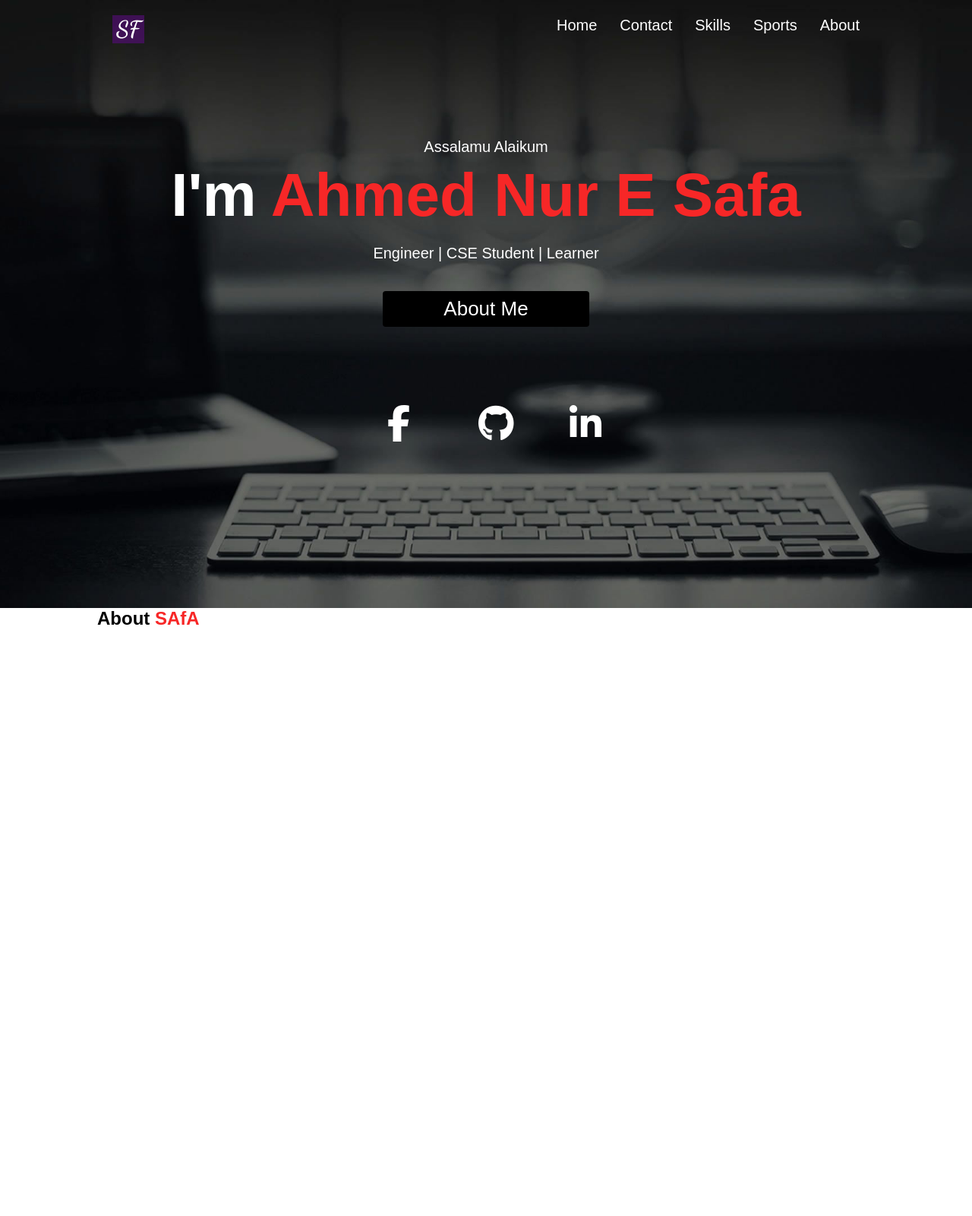
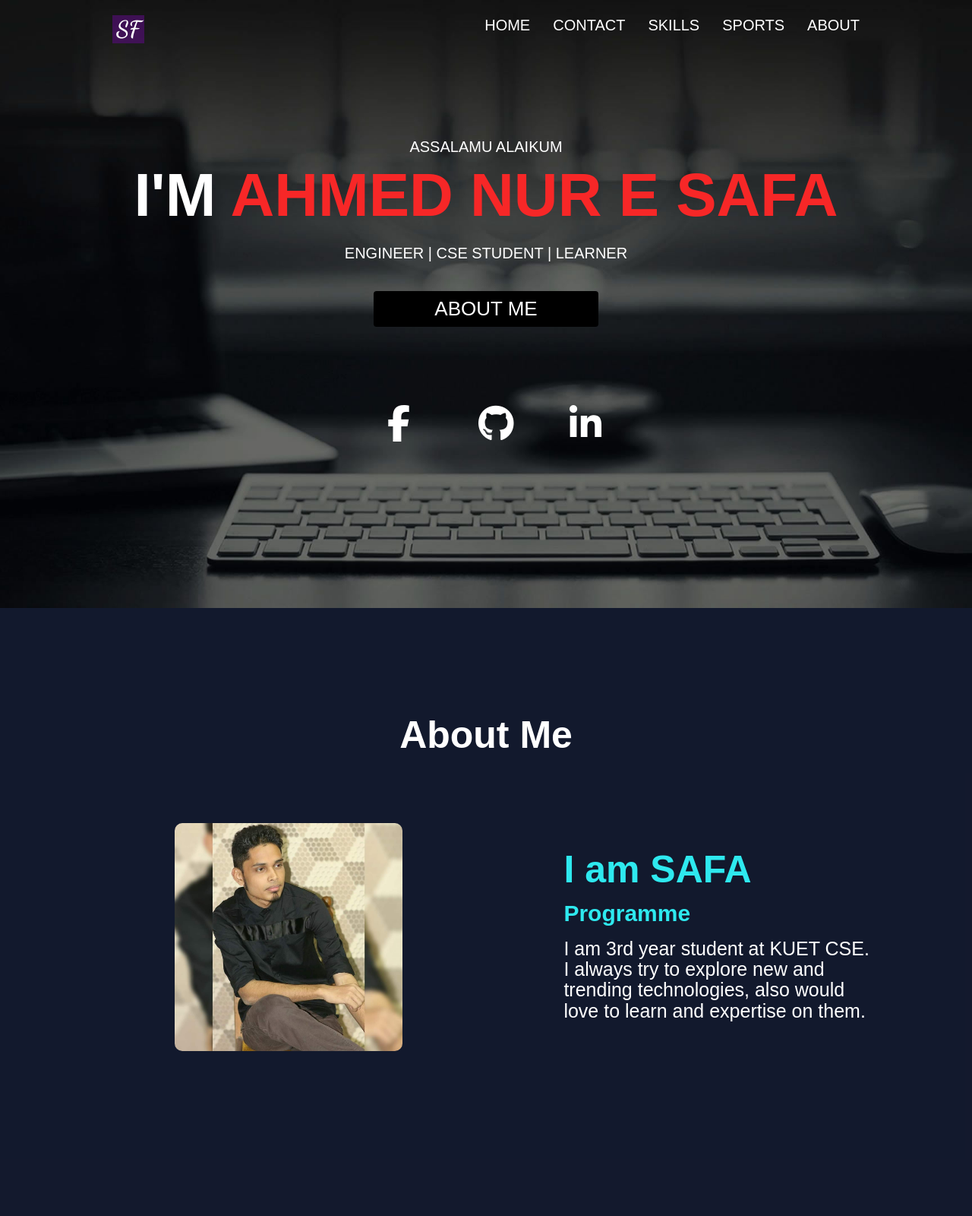
Before and after one commit to AHMED-SAFA/portfolio_SAFA, a PHP site: page / in a window 1280 px wide. Shown: the whole page at 76% size. Run offline with PHP 8.4, Linux system fonts and the light colour scheme.

Commit message:
about page added

```diff
--- /dev/null
+++ b/JS/typescript.js
@@ -0,0 +1,65 @@
+class TypeWriter {
+  constructor(txtElement, words, wait = 3000) {
+    this.txtElement = txtElement;
+    this.words = words;
+    this.txt = "";
+    this.wordIndex = 0;
+    this.wait = parseInt(wait, 10);
+    this.type();
+    this.isDeleting = false;
+  }
+
+  type() {
+    // Current index of word
+    const current = this.wordIndex % this.words.length;
+    // Get full text of current word
+    const fullTxt = this.words[current];
+
+    // Check if deleting
+    if (this.isDeleting) {
+      // Remove char
+      this.txt = fullTxt.substring(0, this.txt.length - 1);
+    } else {
+      // Add char
+      this.txt = fullTxt.substring(0, this.txt.length + 1);
+    }
+
+    // Insert txt into element
+    this.txtElement.innerHTML = `<span class="txt">${this.txt}</span>`;
+
+    // Initial Type Speed
+    let typeSpeed = 200;
+
+    if (this.isDeleting) {
+      typeSpeed ;
+    }
+
+    // If word is complete
+    if (!this.isDeleting && this.txt === fullTxt) {
+      // Make pause at end
+      typeSpeed = this.wait;
+      // Set delete to true
+      this.isDeleting = true;
+    } else if (this.isDeleting && this.txt === "") {
+      this.isDeleting = false;
+      // Move to next word
+      this.wordIndex++;
+      // Pause before start typing
+      typeSpeed = 200;
+    }
+
+    setTimeout(() => this.type(), typeSpeed);
+  }
+}
+
+// Init On DOM Load
+document.addEventListener("DOMContentLoaded", init);
+
+// Init App
+function init() {
+  const txtElement = document.querySelector(".txt-type");
+  const words = JSON.parse(txtElement.getAttribute("data-words"));
+  const wait = txtElement.getAttribute("data-wait");
+  // Init TypeWriter
+  new TypeWriter(txtElement, words, wait);
+}
--- a/css/style.css
+++ b/css/style.css
@@ -46,6 +46,7 @@ ul {
   justify-content: space-between;
 }
 .header_sec {
+  text-transform: uppercase;
   color: white;
   height: 100vh;
   background: url(../images/pxfuel.jpg) no-repeat center center/cover;
@@ -154,6 +155,8 @@ ul {
   }
 }
 
+/* sidebar starts */
+
 .side_bar a {
   color: white;
 }
@@ -207,12 +210,50 @@ ul {
 /* ------------------------------ */
 /* My info section */
 
-
-.aboutInfo{
-  font-family: ;
-  height: 100vh;
-  background-color: white;
+.container2 {
+  font-family: "Dosis", sans-serif;
+  max-width: 80%;
+  height: 100%;
+  padding: 0 1.5rem;
+  margin: auto;
+  overflow: auto;
 }
 
+.aboutInfo {
+  color: white;
+  height: 100vh;
+  background-color: rgba(2, 9, 30, 0.935);
+}
+.infos h1 {
+  margin-top: 15%;
+  margin-bottom: 10%;
+  text-align: center;
+  font-size: 50px;
+}
+
+.leftSide img {
+  border-radius: 10px;
+  height: 300px;
+  width: 300px;
+}
+.leftSide {
+  margin-left: 10%;
+}
+.intro {
+  align-items: center;
+  display: flex;
+  flex-direction: row;
+  justify-content: space-between;
+}
+.rightSide {
+  width: 40%;
+}
+.rightSide h2 {
+  font-size: 50px;
+  margin-bottom: 30px;
+}
+.rightSide p {
+  font-size: 25px;
+}
 
 /* -------------------------- */
--- a/index.html
+++ b/index.html
@@ -65,16 +65,30 @@
     </header>
 
     <section id="about" class="aboutInfo">
-        <div class="container">
-            <h1>About <span class="safa">SAfA</span></h1>
-            <div class="intro">
-                <!-- <img src="./images/profile image.jpg"> -->
-
+        <div class="container2">
+            <div class="infos">
+                <h1>About Me</h1>
+                <div class="intro">
+                    <div class="leftSide">
+                        <img src="./images/profile image.jpg">
+                    </div>
+                    <div class="rightSide">
+                        <h2 style="color: rgb(46, 233, 239);">I am SAFA</h2>
+                        <h3 style="font-size: 30px;margin-bottom: 20px;"><span style="color: rgb(46, 233, 239);"
+                                class="txt-type" data-wait="2000"
+                                data-words='["Engineer","Programmer","Developer","Learner"]'></span>
+                        </h3>
+                        <p>I am 3rd year student at KUET CSE.
+                            I always try to explore new and trending technologies, also would love
+                            to learn and expertise on them. </p>
+                    </div>
+                </div>
             </div>
         </div>
     </section>
 
-    <script src="hamburger.js"></script>
+    <script src="./JS/hamburger.js"></script>
+    <script src="./JS/typescript.js"></script>
 </body>
 
 </html>
```
Also changed, not shown: JS/hamburger.js (renamed from hamburger.js).
